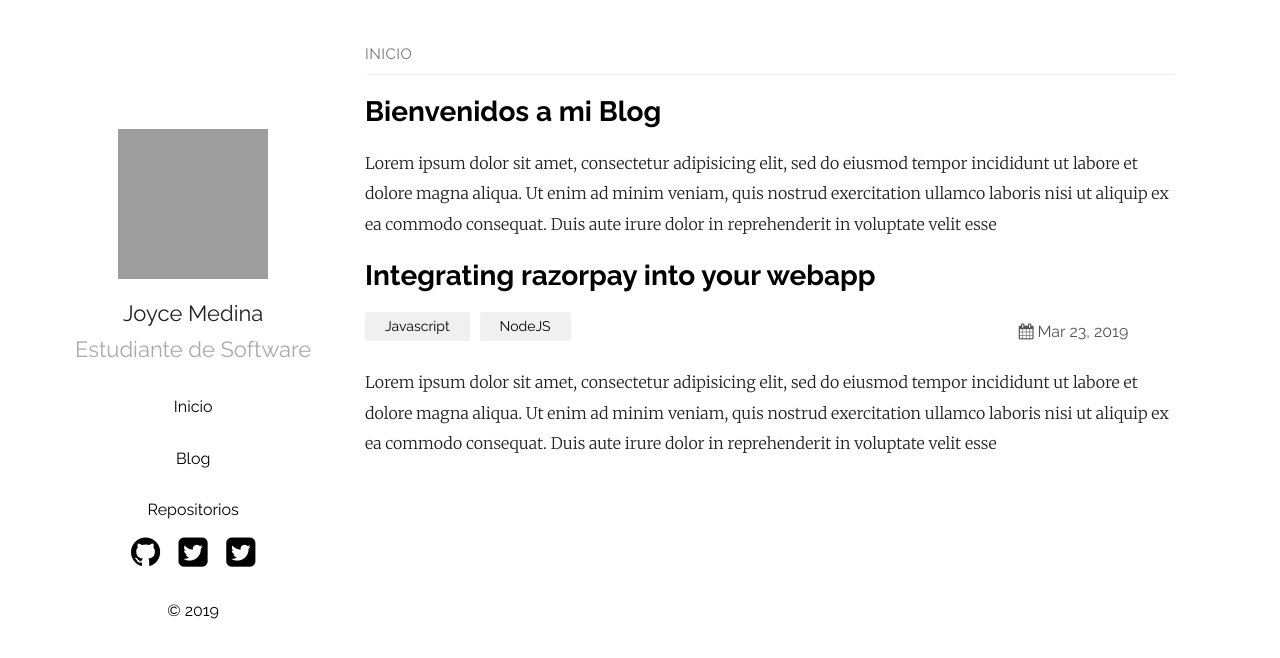
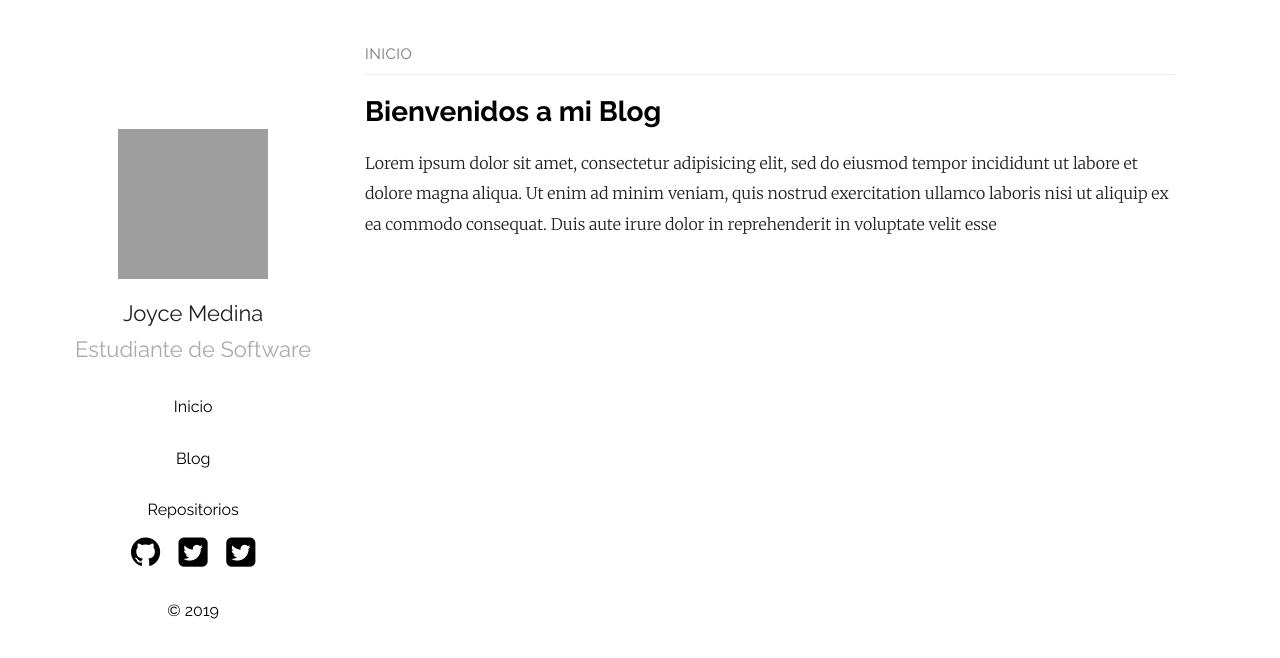
Before and after one commit to DaveNPlay/blo4, a Jekyll site: the page built from index.md, in a window 1280 px wide. Shown: the top 658 px of the page. Built offline with Jekyll 4.4.1, drawn with Linux system fonts in a browser that asks for light colours; grey boxes are pictures that could not be loaded.

Commit message:
Update home.html

```diff
--- a/_layouts/home.html
+++ b/_layouts/home.html
@@ -22,30 +22,4 @@ layout: default
 </div>
   </li>
 
-  {%- for post in site.posts -%}
-  <li>
-    {%- assign date_format = site.plainwhite.date_format | default: "%b %-d, %Y" -%}
-    <a class="post-link" href="{{ post.url | relative_url }}">
-      <h2 class="post-title">{{ post.title | escape }}</h2>
-    </a>
-    <div class="post-meta">
-      <ul class="post-categories">
-        {%- for tag in post.categories -%}
-        <li>{{ tag }}</li>
-        {%- endfor -%}
-      </ul>
-      <div class="post-date"><i class="icon-calendar"></i>{{ post.date | date: date_format }}</div>
-    </div>
-    <div class="post">
-      {%- if site.show_excerpts -%}
-      {{ post.excerpt }}
-      {%- endif -%}
-    </div>
-  </li>
-  {%- endfor -%}
-</ul>
-
-<!-- <p class="feed-subscribe"><svg class="svg-icon orange">
-		<use xlink:href="{{ '/assets/minima-social-icons.svg#rss' | relative_url }}"></use>
-	</svg><a href="{{ "/feed.xml" | relative_url }}">Subscribe</a></p> -->
 {%- endif -%}
```
